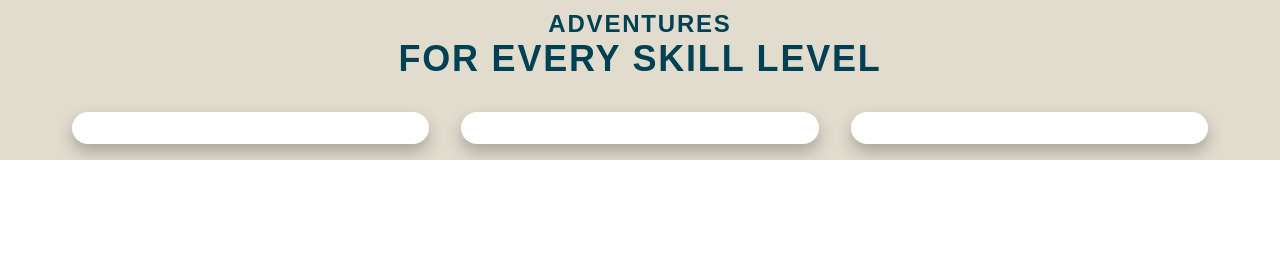
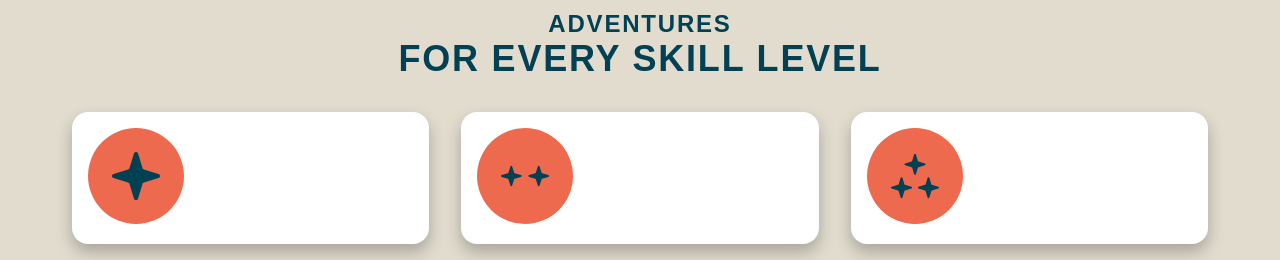
Before and after one commit to gutmanl/udemy-html-css-uma, a plain HTML site: page index.html in a window 1280 px wide. Shown: the part 2932-3192 px from the top of the page. Before the commit the page ends 3092 px from the top, so only its background shows below. Drawn offline with Linux system fonts and the light colour scheme; a web font is replaced by a local one.

Commit message:
192 - added icons to skills cards

```diff
--- a/index.html
+++ b/index.html
@@ -365,9 +365,49 @@
         </h2>
 
         <div class="skills__card-container">
-            <div class="skills__card"></div>
-            <div class="skills__card"></div>
-            <div class="skills__card"></div>
+            <div class="skills__card">
+                <div class="skills__card-icon-container">
+                    <svg viewBox="0 0 1024 1024" class="skills__card-icon">
+                        <path d="M680.89,649.87L991,556.4c43.99-13.26,43.99-75.55,0-88.81l-310.11-93.46c-14.89-4.49-26.54-16.14-31.02-31.02
+	                L556.41,33C543.15-11,480.85-11,467.59,33l-93.46,310.11c-4.49,14.89-16.14,26.54-31.02,31.02L33,467.59
+	                c-43.99,13.26-44,75.55,0,88.81l310.11,93.47c14.89,4.49,26.54,16.14,31.02,31.02L467.59,991c13.26,43.99,75.55,43.99,88.81,0
+	                   l93.46-310.11C654.36,666.01,666,654.36,680.89,649.87z"/>
+                    </svg>
+                </div>
+            </div>
+            <div class="skills__card">
+                <div class="skills__card-icon-container">
+                    <svg viewBox="0 0 1024 1024" class="skills__card-icon">
+                        <path d="M291.74,571.07l132.87-40.05c18.85-5.68,18.85-32.37,0-38.05l-132.87-40.05c-6.38-1.92-11.37-6.91-13.29-13.29
+	L238.4,306.77c-5.68-18.85-32.37-18.85-38.05,0L160.3,439.64c-1.92,6.38-6.91,11.37-13.29,13.29L14.14,492.97
+	c-18.85,5.68-18.85,32.37,0,38.05l132.87,40.05c6.38,1.92,11.37,6.91,13.29,13.29l40.05,132.87c5.68,18.85,32.37,18.85,38.05,0
+	l40.05-132.87C280.37,577.99,285.36,573,291.74,571.07z"/>
+                        <path d="M876.99,571.07l132.87-40.05c18.85-5.68,18.85-32.37,0-38.05l-132.87-40.05c-6.38-1.92-11.37-6.91-13.29-13.29
+	l-40.05-132.87c-5.68-18.85-32.37-18.85-38.05,0l-40.05,132.87c-1.92,6.38-6.91,11.37-13.29,13.29l-132.87,40.04
+	c-18.85,5.68-18.85,32.37,0,38.05l132.87,40.05c6.38,1.92,11.37,6.91,13.29,13.29l40.05,132.87c5.68,18.85,32.37,18.85,38.05,0
+	l40.05-132.87C865.62,577.99,870.61,573,876.99,571.07z"/>
+                    </svg>
+                    </svg>
+                </div>
+            </div>
+            <div class="skills__card">
+                <div class="skills__card-icon-container">
+                    <svg viewBox="0 0 1024 1024" class="skills__card-icon">
+                        <path d="M451.96,337.17l41,136.03c5.82,19.3,33.14,19.3,38.96,0l41-136.03c1.97-6.53,7.08-11.64,13.61-13.61l136.03-41
+	c19.3-5.82,19.3-33.14,0-38.96l-136.03-41c-6.53-1.97-11.64-7.08-13.61-13.61L531.91,52.98c-5.82-19.3-33.14-19.3-38.96,0
+	l-41,136.03c-1.97,6.53-7.08,11.64-13.61,13.61l-136.03,41c-19.3,5.82-19.3,33.14,0,38.96l136.03,41
+	C444.88,325.53,449.99,330.64,451.96,337.17z"/>
+                        <path d="M164.11,834.99l41,136.03c5.82,19.3,33.14,19.3,38.96,0l41-136.03c1.97-6.53,7.08-11.64,13.61-13.61l136.03-41
+	c19.3-5.82,19.3-33.14,0-38.96l-136.03-41c-6.53-1.97-11.64-7.08-13.61-13.61L244.06,550.8c-5.82-19.3-33.14-19.3-38.96,0
+	l-41,136.03c-1.97,6.53-7.08,11.64-13.61,13.61l-136.03,41c-19.3,5.82-19.3,33.14,0,38.96l136.03,41
+	C157.03,823.35,162.14,828.46,164.11,834.99z"/>
+                        <path d="M738.94,834.99l41,136.03c5.82,19.3,33.14,19.3,38.96,0l41-136.03c1.97-6.53,7.08-11.64,13.61-13.61l136.03-41
+	c19.3-5.82,19.3-33.14,0-38.96l-136.03-41c-6.53-1.97-11.64-7.08-13.61-13.61L818.9,550.8c-5.82-19.3-33.14-19.3-38.96,0l-41,136.03
+	c-1.97,6.53-7.08,11.64-13.61,13.61l-136.03,41c-19.3,5.82-19.3,33.14,0,38.96l136.03,41C731.86,823.35,736.97,828.46,738.94,834.99
+	z"/>
+                    </svg>
+                </div>
+            </div>
         </div>
     </div>
 </section>
--- a/styles/main.css
+++ b/styles/main.css
@@ -499,3 +499,18 @@ body {
     overflow: hidden;
     box-shadow: 0 0.5rem 1rem rgba(0, 0, 0, 0.25);
 }
+
+.skills__card-icon-container {
+    display: inline-block;
+    background-color: #ed6a4e;
+    border-radius: 99999999px;
+    padding: 1.5rem;
+    font-size: 3rem;
+}
+
+.skills__card-icon {
+    display: block;
+    fill: #014153;
+    width: 1em;
+    height: 1em;
+}
```
